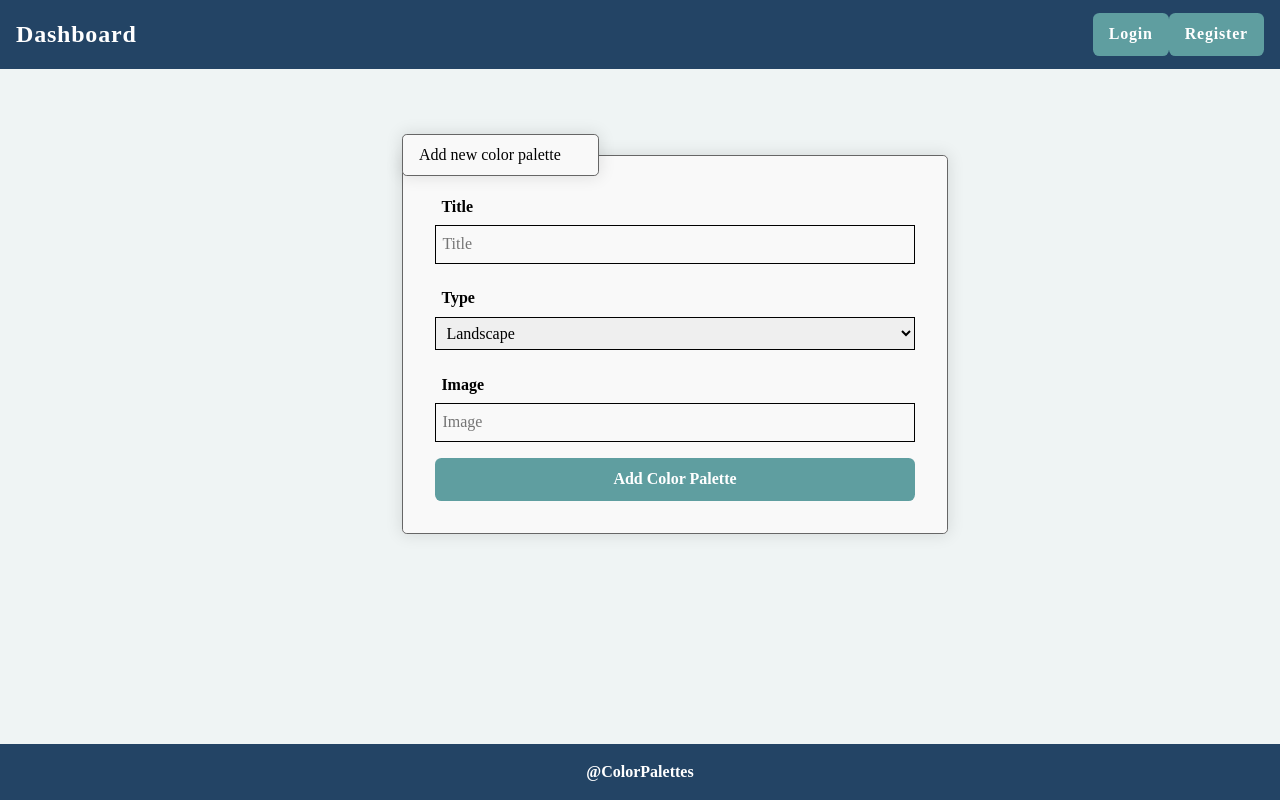
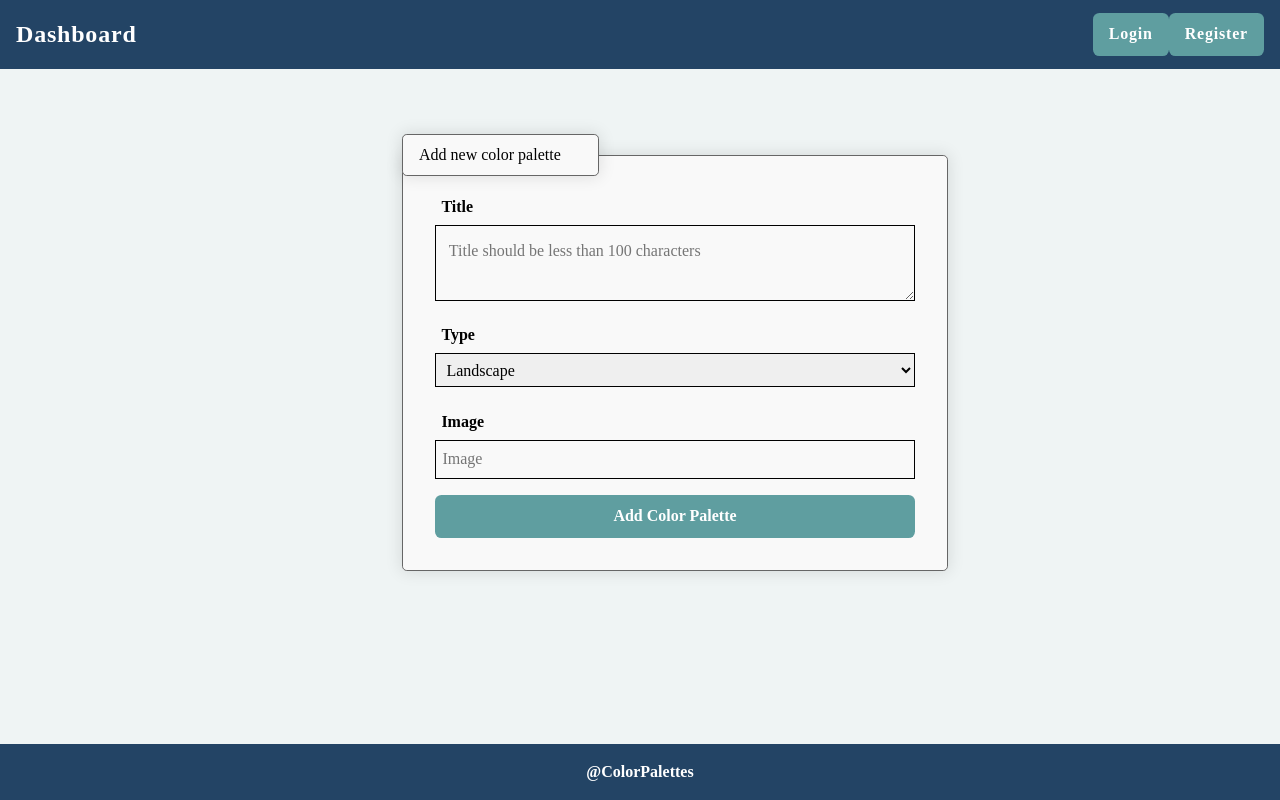
Before and after one commit to MiglenaPencheva/color-palettes-react, a React (Create React App) app: page /create in a window 1280 px wide. Built offline with nearby package versions, Linux system fonts and the light colour scheme.

Commit message:
Title textarea updated

```diff
--- a/src/components/Create/Create.js
+++ b/src/components/Create/Create.js
@@ -47,7 +47,7 @@ const Create = () => {
                     <p className="field">
                         <label htmlFor="name">Title</label>
                         <span className="input">
-                            <input type="text" name="title" id="title" placeholder="Title" />
+                            <textarea maxLength="100" name="title" id="title" placeholder="Title should be less than 100 characters" />
                         </span>
                     </p>
                     <p className="field">
```
